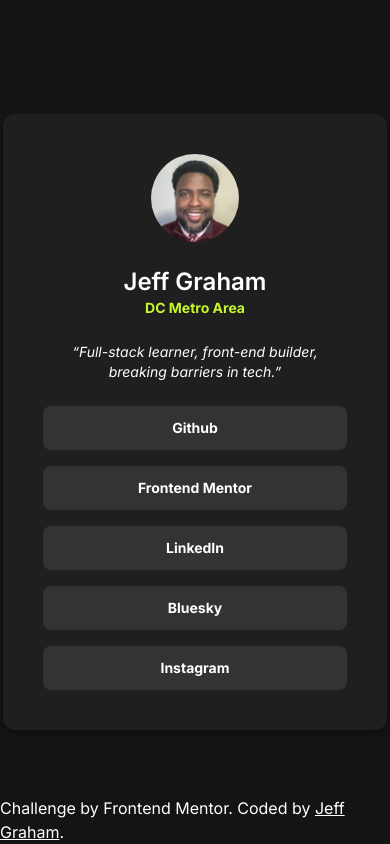
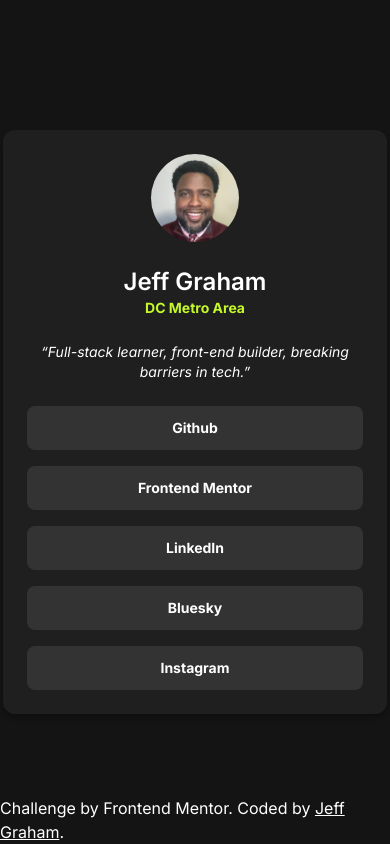
Before and after one commit to jeffgrahamcodes/social-links-profile, a website: page src/index.html in a window 390 px wide. Drawn offline with Linux system fonts and the light colour scheme.

Commit message:
add breakpoint

```diff
--- a/src/index.html
+++ b/src/index.html
@@ -15,7 +15,7 @@
   <body
     class="min-h-screen bg-(--gray-900) text-white flex flex-col justify-center items-center"
   >
-    <main class="w-sm bg-(--gray-800) flex flex-col items-center text-center rounded-xl p-10 shadow-[0_4px_4px_rgba(0,0,0,0.25)]">
+    <main class="w-sm bg-(--gray-800) flex flex-col items-center text-center rounded-xl p-6 sm:p-10 shadow-[0_4px_4px_rgba(0,0,0,0.25)]">
       <figure>
         <img class="w-22 h-22 rounded-full" src="./images/avatar-jeff.jpeg" alt="" />
       </figure>
```
Also changed, not shown: src/output.css.
